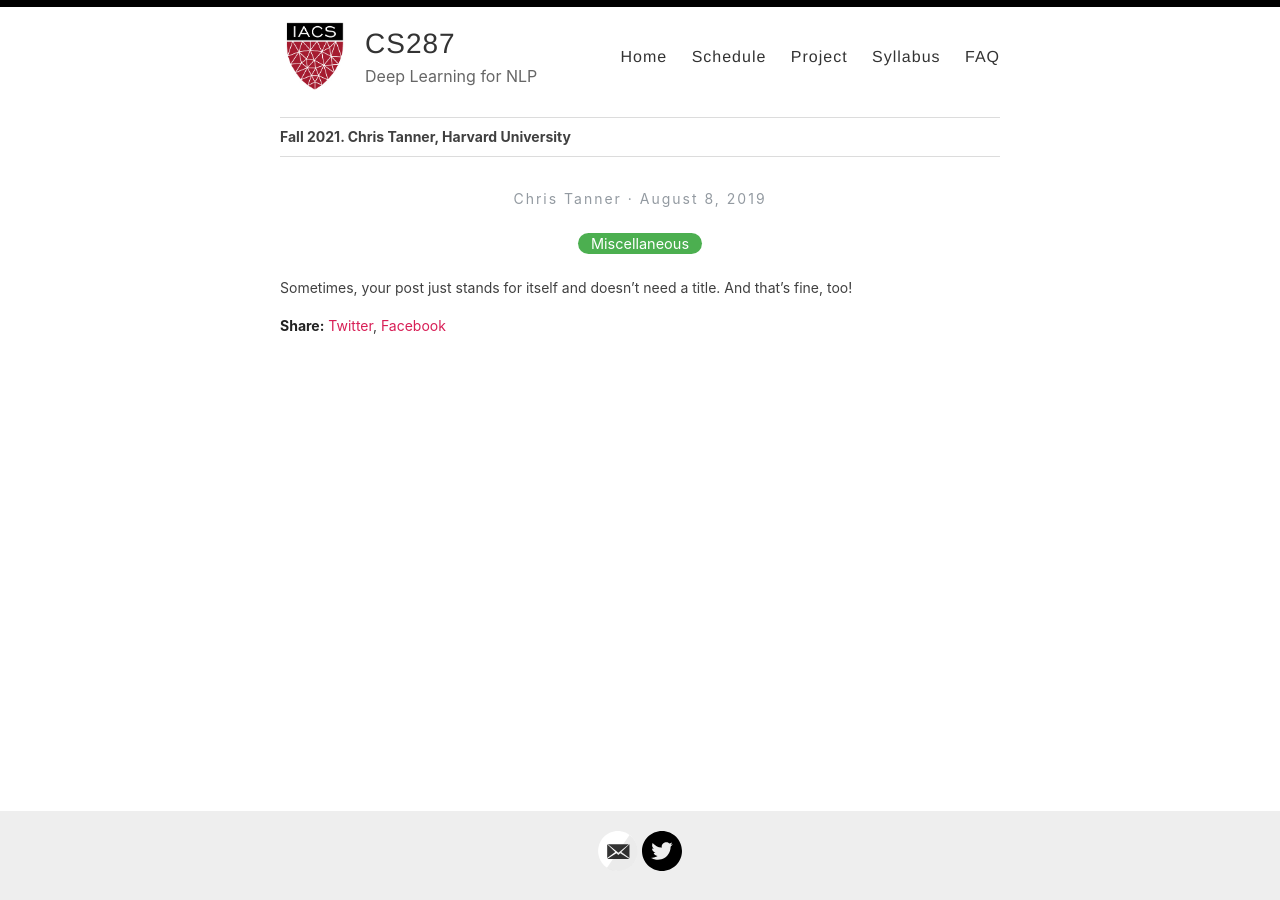
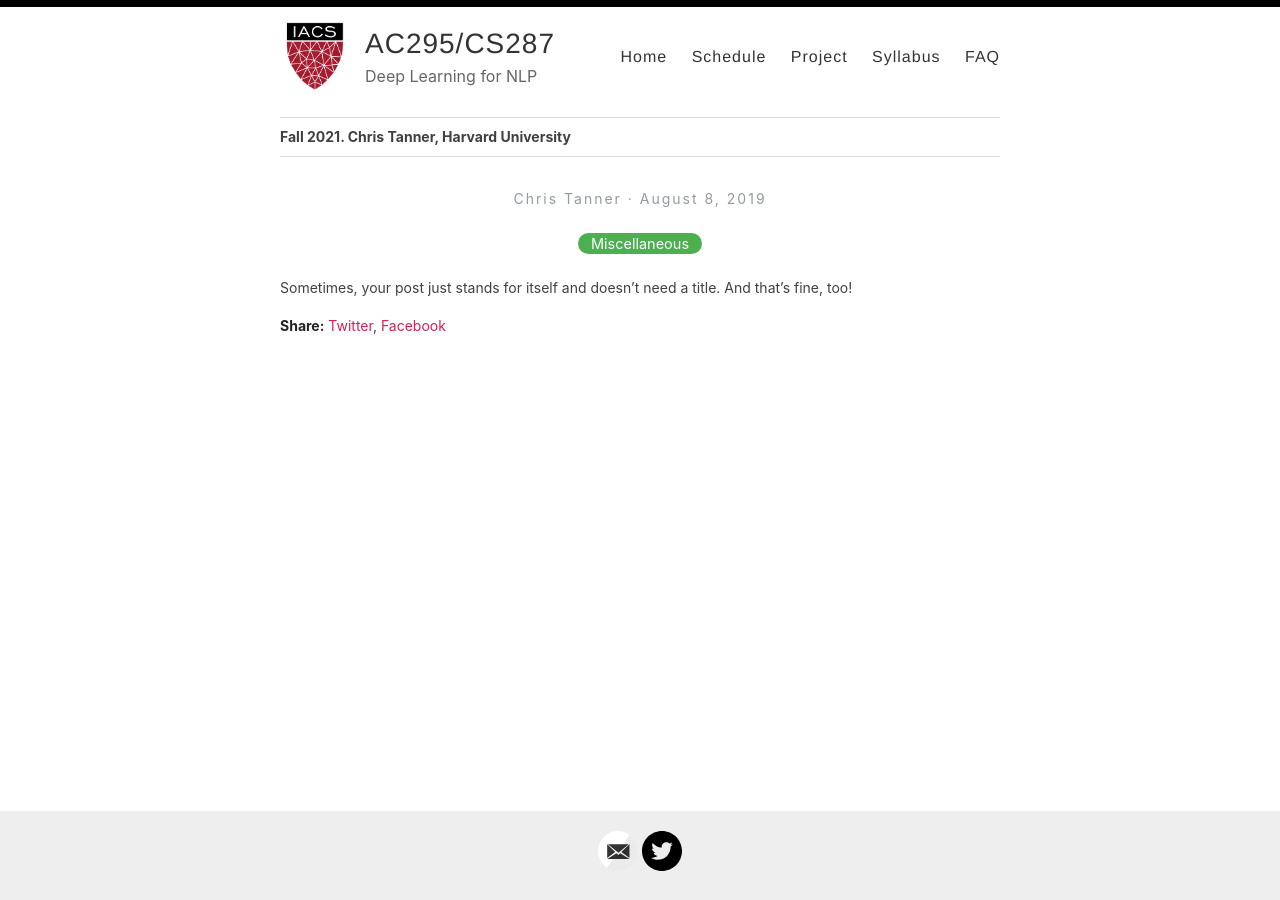
Before and after one commit to Harvard-IACS/CS287, a Jekyll site: the page built from _posts/2019-08-08-no-title-posts.md, in a window 1280 px wide. Built offline with Jekyll 4.4.1, drawn with Linux system fonts in a browser that asks for light colours.

Commit message:
Update _config.yml

```diff
--- a/_config.yml
+++ b/_config.yml
@@ -3,7 +3,7 @@
 #
 
 # Name of your site (displayed in the header)
-name: CS287
+name: AC295/CS287
 
 # Name of the author
 author: Chris Tanner
```
